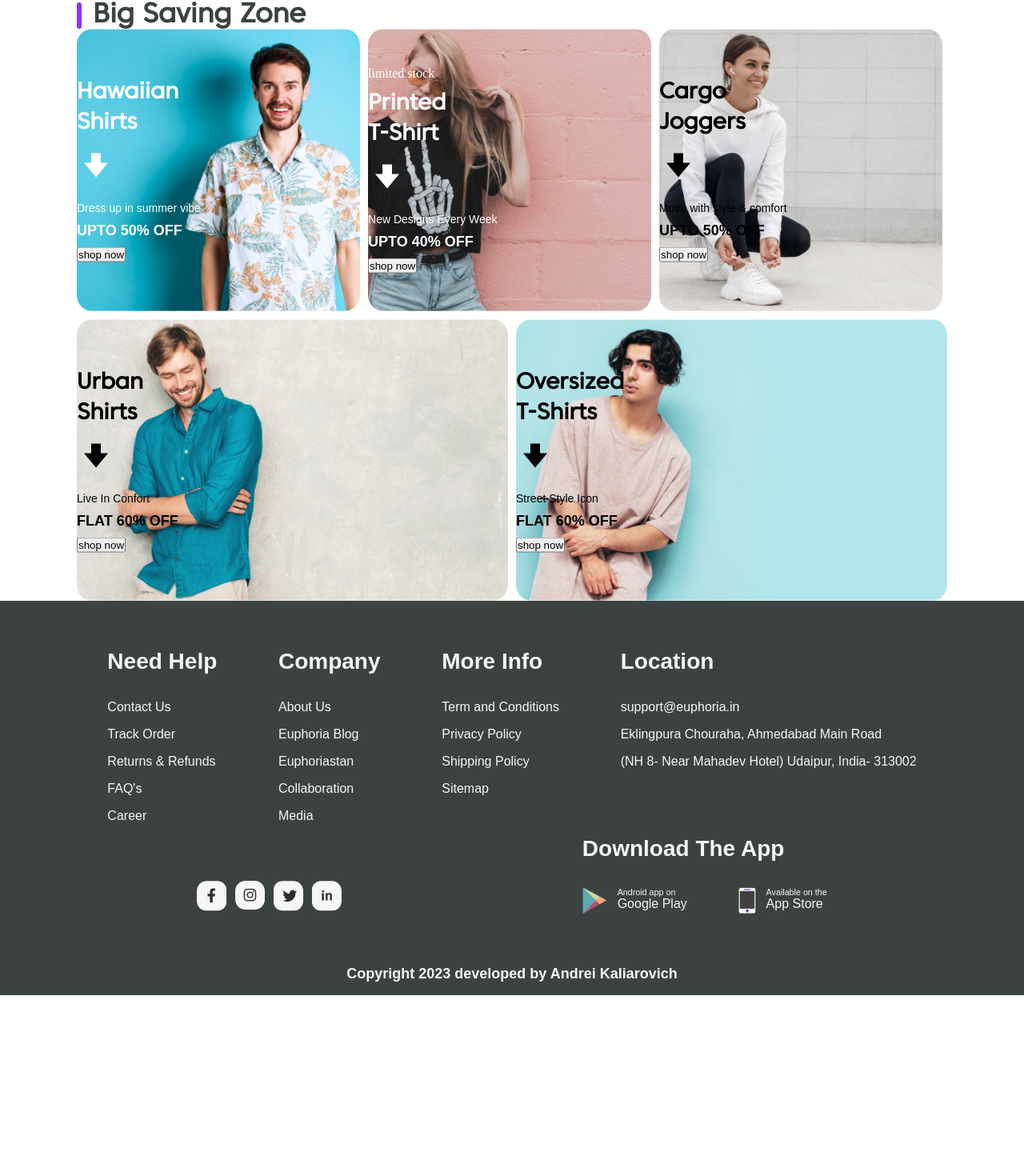
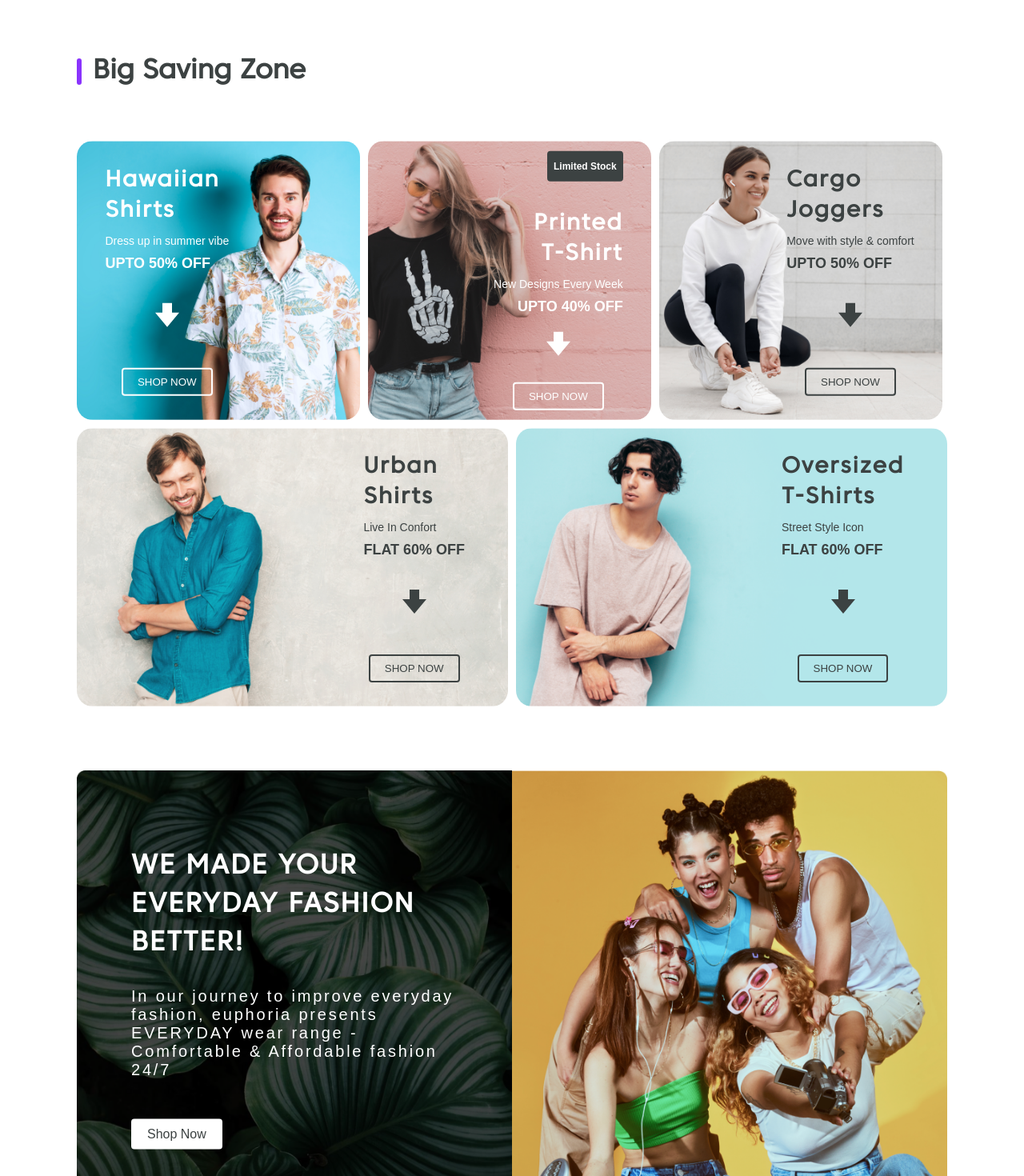
Before and after one commit to Andrei1808/KidsMath, a React (Vite) app in the folder CommercialStore/: page /home in a window 1280 px wide. Shown: the part 1478-2948 px from the top of the page at 80% size. Before the commit the page ends 2722 px from the top, so only its background shows below. Built offline with nearby package versions, Linux system fonts and the light colour scheme; no server answers; the database is empty.

Commit message:
feat: big saving zone section done

```diff
--- a/CommercialStore/src/App.css
+++ b/CommercialStore/src/App.css
@@ -31,3 +31,9 @@ input:focus{
 div:focus{
     outline: none;
  }
+
+ button{
+    background-color: transparent;
+    border: none;
+    cursor: pointer;
+ }
--- a/CommercialStore/src/assets/data/staticData.ts
+++ b/CommercialStore/src/assets/data/staticData.ts
@@ -46,6 +46,7 @@ export const bigSavingZoneData = [
     img: "src/assets/images/imagesHome/hawaiian-shirts.png",
     limited: false,
     theme: "light",
+    contentPosition: "left",
   },
   {
     id: 2,
@@ -55,6 +56,7 @@ export const bigSavingZoneData = [
     img: "src/assets/images/imagesHome/printed-t-shirts.png",
     limited: true,
     theme: "light",
+    contentPosition: "right",
   },
   {
     id: 3,
@@ -64,6 +66,7 @@ export const bigSavingZoneData = [
     img: "src/assets/images/imagesHome/joggers.png",
     limited: false,
     theme: "dark",
+    contentPosition: "right",
   },
   {
     id: 4,
@@ -73,6 +76,7 @@ export const bigSavingZoneData = [
     img: "src/assets/images/imagesHome/urban-shirts.png",
     limited: false,
     theme: "dark",
+    contentPosition: "right",
   },
   {
     id: 5,
@@ -82,5 +86,6 @@ export const bigSavingZoneData = [
     img: "src/assets/images/imagesHome/oversized-shirts.png",
     limited: false,
     theme: "dark",
+    contentPosition: "right",
   },
 ];
--- a/CommercialStore/src/components/BigSavingZone/BigSavingZone.module.scss
+++ b/CommercialStore/src/components/BigSavingZone/BigSavingZone.module.scss
@@ -1,15 +1,20 @@
 @import "../../style/sass/variables.scss";
+@import "../../style/sass/mixin";
 
 .bigSavingZone {
   display: flex;
   flex-wrap: wrap;
   gap: 10px;
   width: 100%;
+  margin: $betweenSectionMargin;
 }
 
 .card {
   width: calc(33% - 0.313rem);
   position: relative;
+  display: flex;
+  justify-content: center;
+  align-items: center;
 
   img {
     width: 100%;
@@ -26,8 +31,19 @@
 .content {
   position: absolute;
   top: 50%;
-  left: 0;
+  right: 0;
   transform: translate(0, -50%);
+  display: flex;
+  flex-direction: column;
+  color: $dark;
+  max-width: 50%;
+  height: 100%;
+  align-items: inherit;
+  justify-content: space-evenly;
+  margin-right: 10%;
+}
+
+.info {
   display: flex;
   flex-direction: column;
   row-gap: 0.625rem;
@@ -37,8 +53,9 @@
   font-family: $titlesFont;
   font-size: $font-size-extra-large;
   font-weight: $font-weight-bold;
-  width: 50%;
   line-height: 2.375rem;
+  width: min-content;
+  letter-spacing: 0.125rem;
 }
 
 .description {
@@ -54,15 +71,130 @@
 }
 
 .button {
+  @include button(transparent, $dark);
+  border: 0.125rem solid $dark;
+  text-transform: uppercase;
+  border-radius: 0.25rem;
+
+  &:hover {
+    background-color: rgba(255, 255, 255, 0.3);
+    transition-duration: 0.3s;
+  }
+
+  &:active {
+    scale: 1.1;
+  }
+
+  a {
+    display: inline-block;
+    padding: 0.5rem 1.125rem;
+  }
+}
+
+.buttonLight {
+  border: 0.125rem solid $white;
+  color: $white;
 }
 
 .limited {
+  font-family: $textFont;
+  font-size: 0.75rem;
+  font-weight: $font-weight-bold;
+  text-transform: capitalize;
+  width: fit-content;
+  background-color: $dark;
+  border-radius: 0.25rem;
+  padding: 0.75rem 0.5rem;
+  margin-bottom: 1.5rem;
 }
 
 .light {
-  color: white;
+  color: $white !important;
 }
 
-.arrow{
+.arrow {
   font-size: 3rem;
 }
+
+.leftPosition {
+  left: 0;
+  margin-left: 10%;
+  width: fit-content;
+}
+
+.infoRight {
+  width: 100%;
+  align-items: end;
+  text-align: end;
+}
+
+.fashion {
+  width: 100%;
+  margin: $betweenSectionMargin;
+}
+
+.container {
+  display: flex;
+  width: 100%;
+}
+
+.fashionItem {
+  width: 50%;
+  position: relative;
+
+  img {
+    width: 100%;
+    height: 100%;
+  }
+}
+
+.fashionContent {
+  position: absolute;
+  top: 50%;
+  left: 50%;
+  transform: translate(-50%, -50%);
+  color: $white;
+  width: 75%;
+
+  h2 {
+    text-transform: uppercase;
+    font-family: $titlesFont;
+    font-size: $font-size-heading;
+    font-weight: $font-weight-black;
+    letter-spacing: 0.125rem;
+    line-height: 3rem;
+  }
+
+  p {
+    font-family: $textFont;
+    font-size: 1.25rem;
+    font-weight: $font-weight-light;
+    letter-spacing: 0.175rem;
+    margin: 1.875rem auto 3.125rem;
+  }
+
+  button {
+    @include button($white, $dark);
+    text-transform: capitalize;
+    border-radius: 0.25rem;
+    border: 0.125rem solid $white;
+    font-family: $textFont;
+    font-size: $font-size-normal;
+    font-weight: $font-weight-medium;
+
+    &:hover {
+      background-color: rgba(255, 255, 255, 0.3);
+      transition-duration: 0.3s;
+      color: $white;
+    }
+
+    &:active {
+      scale: 1.1;
+    }
+
+    a {
+      display: inline-block;
+      padding: 0.5rem 1.125rem;
+    }
+  }
+}
--- a/CommercialStore/src/components/BigSavingZone/BigSavingZone.tsx
+++ b/CommercialStore/src/components/BigSavingZone/BigSavingZone.tsx
@@ -3,7 +3,10 @@ import { bigSavingZoneData } from "../../assets/data/staticData";
 import { cardsInterface } from "../../interfaces/DataInterfaces";
 import s from "./BigSavingZone.module.scss";
 import clsx from "clsx";
-import { GoArrowDown } from 'react-icons/go';
+import { GoArrowDown } from "react-icons/go";
+import { Link } from "react-router-dom";
+import fashion1 from "../../assets/images/imagesHome/fashion1.png";
+import fashion2 from "../../assets/images/imagesHome/fashion2.png";
 
 export default function BigSavingZone() {
   return (
@@ -15,20 +18,58 @@ export default function BigSavingZone() {
             <div
               className={clsx(s.content, {
                 [s.light]: elem.theme === "light",
+                [s.leftPosition]: elem.contentPosition === "left",
               })}
             >
-              {elem.limited ? <div className={s.limit}>limited stock</div> : ""}
-              <h2 className={s.title}>{elem.title}</h2>
-              <div className={s.arrow}><GoArrowDown /></div>
-              <p className={s.description}>{elem.description}</p>
-                    <p className={s.offer}>{elem.offer}</p>
-              <div className={s.button}>
-                <button>shop now</button>
+              <div
+                className={clsx(s.info, {
+                  [s.infoRight]: elem.limited === true,
+                })}
+              >
+                {elem.limited ? (
+                  <div className={s.limited}>limited stock</div>
+                ) : (
+                  ""
+                )}
+                <h2 className={s.title}>{elem.title}</h2>
+                <p className={s.description}>{elem.description}</p>
+                <p className={s.offer}>{elem.offer}</p>
               </div>
+              <div className={s.arrow}>
+                <GoArrowDown />
+              </div>
+              <button
+                className={clsx(s.button, {
+                  [s.buttonLight]: elem.theme === "light",
+                })}
+              >
+                <Link to="/shop">shop now</Link>
+              </button>
             </div>
           </div>
         );
       })}
+      <div className={s.fashion}>
+        <div className={s.container}>
+          <div className={s.fashionItem}>
+            <img src={fashion1} alt="fashion1" />
+            <div className={s.fashionContent}>
+              <h2>we made your everyday fashion better!</h2>
+              <p>
+                In our journey to improve everyday fashion, euphoria presents
+                EVERYDAY wear range - Comfortable & Affordable fashion 24/7
+              </p>
+              <button className={s.button}>
+                {" "}
+                <Link to="/shop">shop now</Link>
+              </button>
+            </div>
+          </div>
+          <div className={s.fashionItem}>
+            <img src={fashion2} alt="fashion1" />
+          </div>
+        </div>
+      </div>
     </div>
   );
 }
--- a/CommercialStore/src/components/Carousel/Carousel.module.scss
+++ b/CommercialStore/src/components/Carousel/Carousel.module.scss
@@ -63,7 +63,7 @@
 
 .slider {
   width: 95%;
-  margin: 50px auto;
+  margin: 70px auto 100px;
   outline: none;
 }
 
--- a/CommercialStore/src/interfaces/DataInterfaces.ts
+++ b/CommercialStore/src/interfaces/DataInterfaces.ts
@@ -36,4 +36,5 @@ export interface cardsInterface{
   offer?: string;
   limited: boolean;
   theme: string;
+  contentPosition: string;
 }
--- a/CommercialStore/src/pages/Home.tsx
+++ b/CommercialStore/src/pages/Home.tsx
@@ -50,6 +50,10 @@ export default function Home() {
         <h2 className={s.sectionTitle}>Big Saving Zone</h2>
           <BigSavingZone/>
         </section>
+
+        <section className={s.categoriesForMen}>
+        <h2 className={s.sectionTitle}>Categories For Men</h2>
+        </section>
       </Helmet>
     </div>
   );
--- a/CommercialStore/src/style/pages/Home.module.scss
+++ b/CommercialStore/src/style/pages/Home.module.scss
@@ -58,7 +58,14 @@
 }
 
 .heroBtn {
-  @include bigButton($white, $dark);
+  @include button($white, $dark);
+  font-family: $textFont;
+  font-size: 1.5rem;
+  font-weight: $font-weight-black;
+  padding: 0.8rem 2.75rem;
+  border: none;
+  border-radius: 8px;
+  cursor: pointer;
 
   :hover{
     box-shadow: none;
@@ -99,13 +106,10 @@
   }
 }
 
-.newArrival{
+
+.newArrival,
+.bigSavingZone,
+.categoriesForMen{
   width: $screenWidth;
   margin: 0 auto;
 }
-
-
-.bigSavingZone{
-  width: $screenWidth;
-  margin: 0 auto;
-}
--- a/CommercialStore/src/style/sass/_mixin.scss
+++ b/CommercialStore/src/style/sass/_mixin.scss
@@ -1,13 +1,7 @@
 @import "../../style/sass/variables.scss";
 
-@mixin bigButton($bg-color, $text-color) {
+@mixin button($bg-color, $text-color) {
     background-color: $bg-color;
     color: $text-color;
-    font-family: $textFont;
-    font-size: 1.5rem;
-    font-weight: $font-weight-black;
-    padding: 0.8rem 2.75rem;
-    border: none;
-    border-radius: 8px;
-    cursor: pointer;
+    width: fit-content;
   }
--- a/CommercialStore/src/style/sass/variables.scss
+++ b/CommercialStore/src/style/sass/variables.scss
@@ -24,3 +24,5 @@ $whitegrey: rgba(246, 246, 246, 1);
 $white: rgba(255, 255, 255, 1);
 $dark: rgba(60, 66, 66, 1);
 $brands: rgba(128, 125, 126, 1);
+
+$betweenSectionMargin: 4.375rem auto 6.25rem
```
Also changed, not shown: CommercialStore/src/components/CategoriesMen/CategoriesMen.tsx (added, +8 -0 lines), CommercialStore/src/assets/images/imagesHome/fashion1.png (added), CommercialStore/src/assets/images/imagesHome/fashion2.png (added), CommercialStore/src/components/CategoriesMen/CategoriesMen.module.scss (added).
